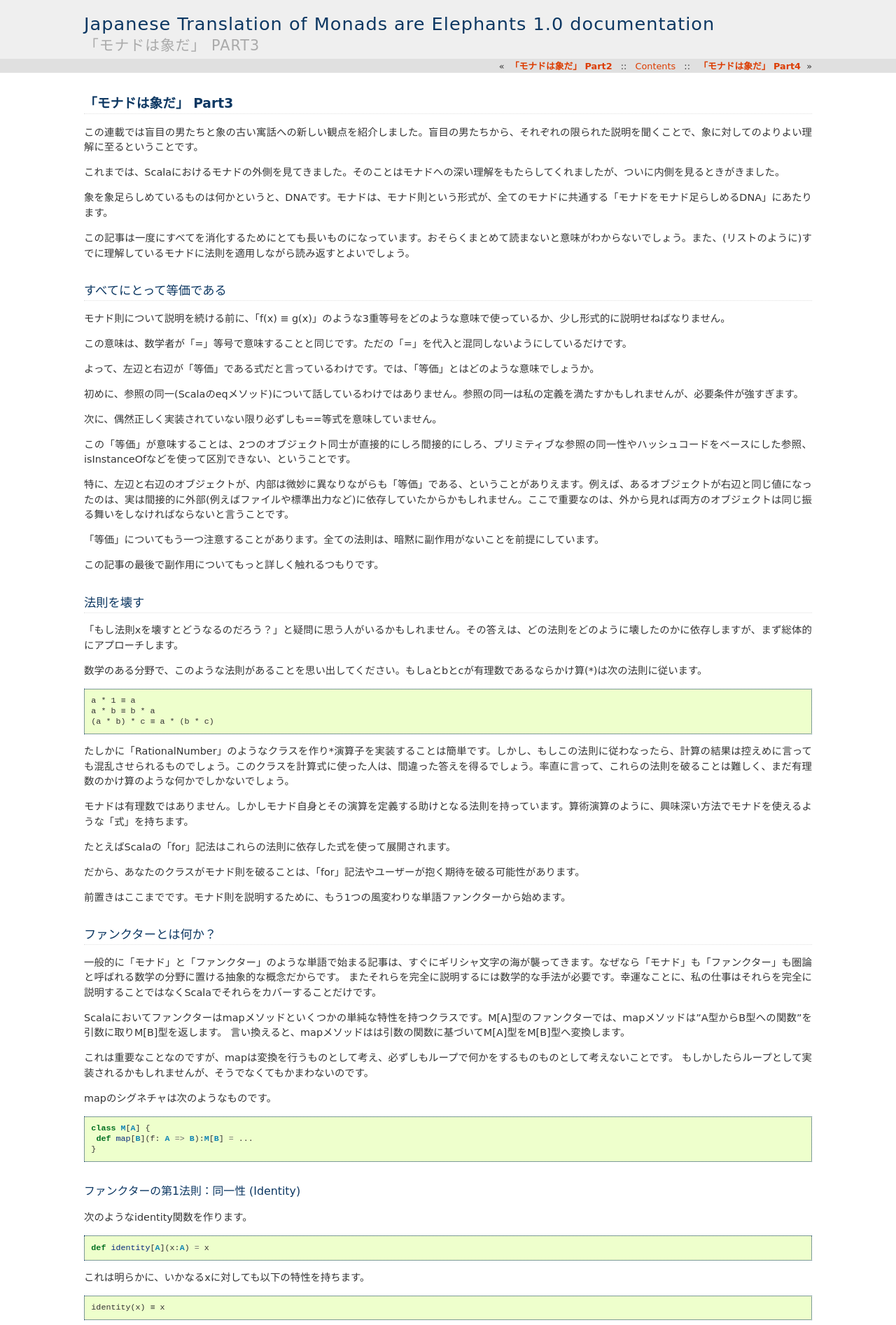
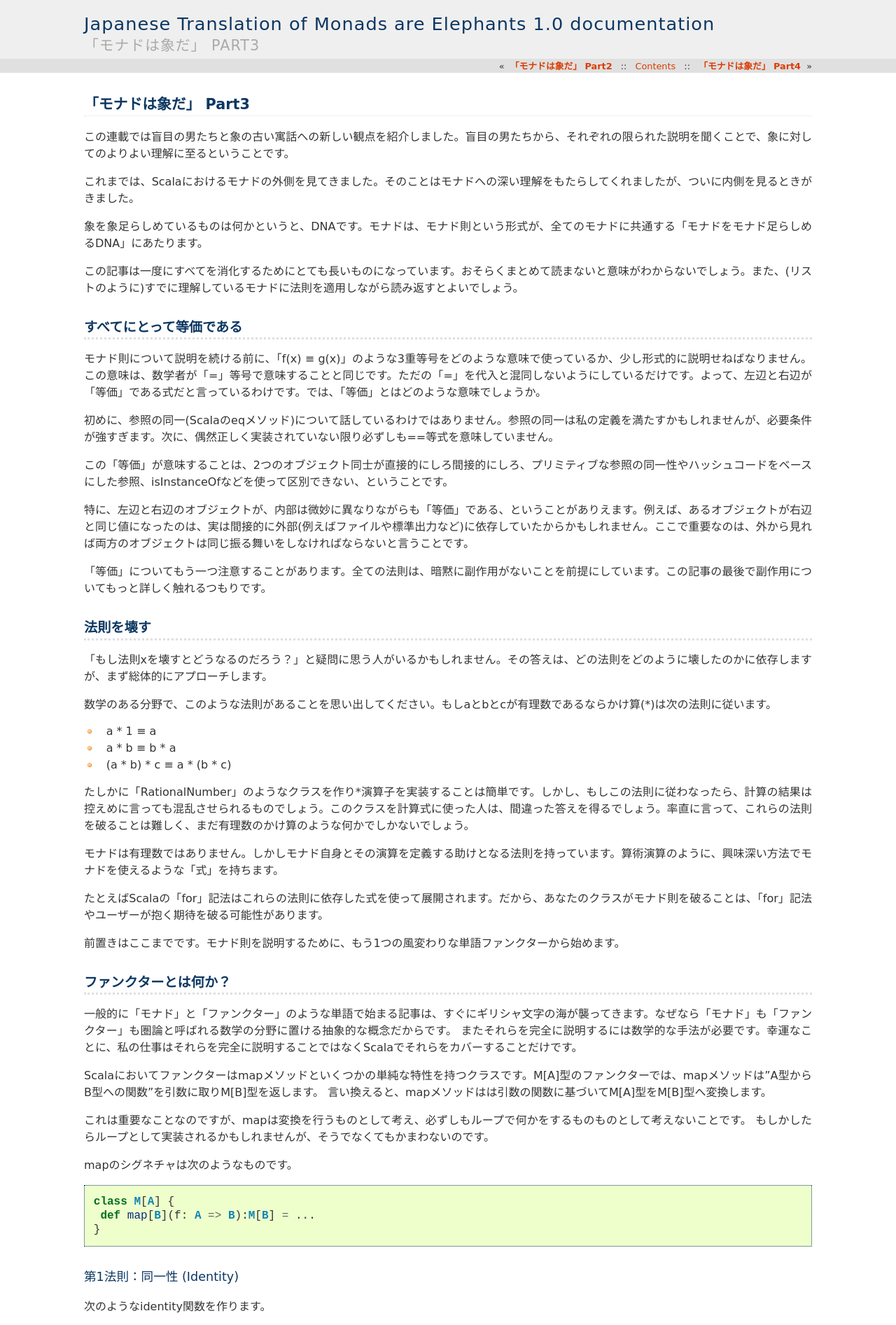
Before and after one commit to yuroyoro/Japanese_Translation_of_Monads_are_Elephants, a Sphinx documentation site: the page built from source/part3-ja.rst, in a window 1280 px wide. Shown: the top 1893 px of the page at 70% size. Built offline with Sphinx 7.4.7, drawn with Linux system fonts in a browser that asks for light colours; some of the changed text lies outside the part shown.

Commit message:
見た目を整えた

```diff
--- /dev/null
+++ b/source/_static/haiku_custom.css
@@ -0,0 +1,23 @@
+@import url("haiku.css");
+
+div.content {
+  font-size:1em;
+}
+
+h2 {
+  font-weight:bold;
+  border-bottom: medium dotted #E0E0E0;
+}
+
+div.highlight ,div.highlight pre, div.highlight-scala ,div.highlight-scala pre, div.highlight-python , div.highlight-python pre {
+  font-family:"ＭＳ Ｐゴシック","Mona","mona-gothic-jisx0208.1990-0", monospace;
+  font-size:16px;
+}
+
+div.custom em{
+    color:red;
+}
+
+div.custom strong{
+    color:green;
+}
--- a/source/conf.py
+++ b/source/conf.py
@@ -93,6 +93,8 @@
 # The theme to use for HTML and HTML Help pages.  See the documentation for
 # a list of builtin themes.
 html_theme = 'haiku'
+html_style = 'haiku_custom.css'
+# html_theme = 'agogo'
 
 # Theme options are theme-specific and customize the look and feel of a theme
 # further.  For a list of options available for each theme, see the
--- a/source/index.rst
+++ b/source/index.rst
@@ -21,7 +21,8 @@
 いくつかの訳文は、以下の翻訳を参考にさせてもらいました。
 
   「モナドは象だ」の翻訳まとめ - Fight the Future じゅくのblog
-  http://d.hatena.ne.jp/jyukutyo/20081111/1226392144
+
+    http://d.hatena.ne.jp/jyukutyo/20081111/1226392144
 
 
 Contents:
--- a/source/part3-ja.rst
+++ b/source/part3-ja.rst
@@ -16,17 +16,11 @@
 すべてにとって等価である
 ------------------------------------------------------------------------
 
-モナド則について説明を続ける前に、「f(x) ≡ g(x)」のような3重等号をどのような意味で使っているか、少し形式的に説明せねばなりません。
-
-この意味は、数学者が「=」等号で意味することと同じです。ただの「=」を代入と混同しないようにしているだけです。
-
-
+モナド則について説明を続ける前に、「f(x) ≡ g(x)」のような3重等号をどのような意味で使っているか、少し形式的に説明せねばなりません。 この意味は、数学者が「=」等号で意味することと同じです。ただの「=」を代入と混同しないようにしているだけです。
 よって、左辺と右辺が「等価」である式だと言っているわけです。では、「等価」とはどのような意味でしょうか。
 
 初めに、参照の同一(Scalaのeqメソッド)について話しているわけではありません。参照の同一は私の定義を満たすかもしれませんが、必要条件が強すぎます。
-
 次に、偶然正しく実装されていない限り必ずしも==等式を意味していません。
-
 
 この「等価」が意味することは、2つのオブジェクト同士が直接的にしろ間接的にしろ、プリミティブな参照の同一性やハッシュコードをベースにした参照、isInstanceOfなどを使って区別できない、ということです。
 
@@ -35,7 +29,6 @@
 
 
 「等価」についてもう一つ注意することがあります。全ての法則は、暗黙に副作用がないことを前提にしています。
-
 この記事の最後で副作用についてもっと詳しく触れるつもりです。
 
 
@@ -48,11 +41,10 @@
 数学のある分野で、このような法則があることを思い出してください。
 もしaとbとcが有理数であるならかけ算(*)は次の法則に従います。
 
-::
 
-  a * 1 ≡ a
-  a * b ≡ b * a
-  (a * b) * c ≡ a * (b * c)
+- a * 1 ≡ a
+- a * b ≡ b * a
+- (a * b) * c ≡ a * (b * c)
 
 
 たしかに「RationalNumber」のようなクラスを作り*演算子を実装することは簡単です。
@@ -65,9 +57,7 @@
 算術演算のように、興味深い方法でモナドを使えるような「式」を持ちます。
 
 たとえばScalaの「for」記法はこれらの法則に依存した式を使って展開されます。
-
 だから、あなたのクラスがモナド則を破ることは、「for」記法やユーザーが抱く期待を破る可能性があります。
-
 
 前置きはここまでです。モナド則を説明するために、もう1つの風変わりな単語ファンクターから始めます。
 
@@ -93,7 +83,7 @@
   }
 
 
-ファンクターの第1法則：同一性 (Identity)
+第1法則：同一性 (Identity)
 _____________________________________________________________________
 
 
@@ -106,20 +96,18 @@
 
 これは明らかに、いかなるxに対しても以下の特性を持ちます。
 
-::
+.. code-block:: scala
 
     identity(x) ≡ x
 
 
 これ以上何もしませんが、それがポイントです。(どんな型であっても)その引数を何も変えずに返すだけです。
-
 ゆえにファンクターの第1法則はこうなります。あらゆるファンクターmにとって
 
-::
 
-  F1.  m map identity ≡ m           // or equivalently *
-  F1b. m map {x => identity(x)} ≡ m // or equivalently
-  F1c. m map {x => x} ≡ m
+-  F1.  m map identity ≡ m           // or equivalently *
+-  F1b. m map {x => identity(x)} ≡ m // or equivalently
+-  F1c. m map {x => x} ≡ m
 
 
 言い換えると、何もしないということは何も変えないということになります。すばらしい！
@@ -129,18 +117,16 @@
 もし法則に従わないファンクターを作成し、このあとに続くことが真にならないとします。
 なぜこれが混乱することなのか見てみましょう。mはリストを装っているとします。
 
-::
 
-  F1d. for (x <- m) yield x ≡ m
+-  F1d. for (x <- m) yield x ≡ m
 
 第2法則：コンポジション (Composition)
 _____________________________________________________________________
 
 2つ目のファンクター法則は、いくつかの「map」を一緒に組み合わせる方法を定義します。
 
-::
 
-  F2. m map g map f ≡ m map {x => f(g(x))}
+-  F2. m map g map f ≡ m map {x => f(g(x))}
 
 
 これは単に、gでmapした結果をさらにfでmapすると、「gとf」の合成関数でmapする結果と同じである、と言っているだけです。 このコンポジションの法則によって、プログラマは一度にすべてをmapするか、複数回のmapに分けるかを選択できるようになります。
@@ -157,9 +143,8 @@
 
 「for」記法では、この法則は次のような見づらいものになります。
 
-::
 
-  F2b. for (y <- (for (x <- m) yield g(x)) yield f(y) ≡ for (x <- m) yield f(g(x))
+-  F2b. for (y <- (for (x <- m) yield g(x)) yield f(y) ≡ for (x <- m) yield f(g(x))
 
 
 
@@ -196,18 +181,16 @@
 
 このシリーズの一番初めの前置きで、関連をこのように紹介しました。
 
-::
 
-  FM1. m map f ≡ m flatMap {x => unit(f(x))}
+-  FM1. m map f ≡ m flatMap {x => unit(f(x))}
 
 
 この法則は単独ではあまり意味を成しませんが、3つのコンセプト(unit/map/flatMap)の結びつきを作り出します。
 
 この法則は「for」記法を使うと、うまく表現できます。
 
-::
 
-  FM1a. for (x <- m) yield f(x) ≡ for (x <- m; y <- unit(f(x))) yield y
+-  FM1a. for (x <- m) yield f(x) ≡ for (x <- m; y <- unit(f(x))) yield y
 
 
 flattenふたたび
@@ -216,34 +199,30 @@
 
 一番最初の記事では、 「flatten」または「join」はモナドM[M[A]]型をM[A]型に変換するようなものと書きましたが、実は正確な記述ではありません。そのときは、flatMapはmapした結果をfalttenするもの言いました。
 
-::
 
-  FL1. m flatMap f ≡ flatten(m map f)
+-  FL1. m flatMap f ≡ flatten(m map f)
 
 
 これにより、非常に単純なflattenの定義を導きだすことができます。
 
-::
 
-  flatten(m map identity) ≡ m flatMap identity // fにidentityを代入
-  FL1a. flatten(m) ≡ m flatMap identity        // by F1
+-  flatten(m map identity) ≡ m flatMap identity // fにidentityを代入
+-  FL1a. flatten(m) ≡ m flatMap identity        // by F1
 
-So flattening m is the same as flatMapping m with the identity function. I won't use the flatten laws in this article as flatten isn't required by Scala but it's a nice concept to keep in your back pocket when flatMap seems too abstract.
 
 ゆえに、mをflattenすることは、mをidentity関数でflatMapすることと同じです。
 Scalaではflattenは必須でないので、この記事ではflattenの法則を使いたくありませんが、flatMapが抽象的に見える場合にそなえて覚えておくとよい概念です。
 
 
 第1のモナド則：同一性(Identity)
-------------------------------------------------------------------------
+_____________________________________________________________________
 
 
 モナド則の最初の、そしてもっとも単純な法則は、モナドの同一性の法則です。
 
-::
 
-  M1.  m flatMap unit ≡ m            // or equivalently
-  M1a. m flatMap {x => unit(x)} ≡ m
+-  M1.  m flatMap unit ≡ m            // or equivalently
+-  M1a. m flatMap {x => unit(x)} ≡ m
 
 
 (0番目の)結合法則が3つの概念をつなげているのに対して、この法則はそのうち2つの関係に焦点を合わせています。 この法則を読み解く1つの方法は、ある意味ではflatMapはunitが行ったことを元に戻しているだけと考えることです。もう1度思い出してほしいのですが、左辺の結果となるオブジェクトは、「m」として同じように振る舞うような、内部的に少し異なるオブジェクトかもしれないのです。
@@ -251,30 +230,26 @@
 
 そして、この法則と結合法則を使ってファンクターの同一法則を導出することができます。
 
-::
 
-  1. m flatMap {x => unit(x)} ≡ m            // M1a
-  2. m flatMap {x => unit(identity(x))}≡ m   // identity
-  3. F1b. m map {x => identity(x)} ≡ m       // by FM1
+1. m flatMap {x => unit(x)} ≡ m            // M1a
+2. m flatMap {x => unit(identity(x))}≡ m   // identity
+3. F1b. m map {x => identity(x)} ≡ m       // by FM1
 
 
 
 同じ導出は逆からでも有効です。「for」表記法で表せば、モナドの同一法則はとても明白です。
 
-::
 
-  M1c. for (x <- m; y <- unit(x)) yield y ≡ m
+-  M1c. for (x <- m; y <- unit(x)) yield y ≡ m
 
 
 第2のモナド則：Unit
-------------------------------------------------------------------------
+_____________________________________________________________________
 
 モナドの同一性に対するある種の逆法則もあります。
 
-::
-
-  M2.  unit(x) flatMap f ≡ f(x) // or equivalently
-  M2a. unit(x) flatMap {y => f(y)} ≡ f(x)
+-  M2.  unit(x) flatMap f ≡ f(x) // or equivalently
+-  M2a. unit(x) flatMap {y => f(y)} ≡ f(x)
 
 
 この法則は基本的に次のようなことを言っています。f(x)を算出できるようにするために、unit(x)は何らかの手段でxを保存しておく必要がある、ということです。これは、ハッキリ言ってモナドはある意味コンテナ型であるといっています（ただし、これはモナドがコレクションであるという意味ではありません!)。
@@ -282,38 +257,33 @@
 
 「for」記法では、unit法則はこうなります。
 
-::
 
-  M2b. for (y <- unit(x); result <- f(y)) yield result ≡ f(x)
+-  M2b. for (y <- unit(x); result <- f(y)) yield result ≡ f(x)
 
 
 この法則は、unitがmapとどのように関連するかを暗示しています。
 
-::
 
-  1. unit(x) map f ≡ unit(x) map f                     // no, really, it does!
-  2. unit(x) map f ≡ unit(x) flatMap {y => unit(f(y))} // by FM1
-  3. M2c. unit(x) map f ≡ unit(f(x))                   // by M2a
+1. unit(x) map f ≡ unit(x) map f                     // no, really, it does!
+2. unit(x) map f ≡ unit(x) flatMap {y => unit(f(y))} // by FM1
+3. M2c. unit(x) map f ≡ unit(f(x))                   // by M2a
 
 
 言い換えると、もし単一引数xでモナドのインスタンスを生成して、fでmapすると、xにfを適用した結果からモナドを生成したときと同じ結果を得るべきです。
 
 for表記法では、
 
-::
-
-  M2d. for (y <- unit(x)) yield f(y) ≡ unit(f(x))
+-  M2d. for (y <- unit(x)) yield f(y) ≡ unit(f(x))
 
 第3のモナド則：コンポジション(Composition)
-------------------------------------------------------------------------
+_____________________________________________________________________
 
 
 一連のflatMapがどのように一緒に動作するかという規則が、モナドのコンポジション法則です。
 
-::
 
-  M3.  m flatMap g flatMap f ≡ m flatMap {x => g(x) flatMap f} // or equivalently
-  M3a. m flatMap {x => g(x)} flatMap {y => f(y)} ≡ m flatMap {x => g(x) flatMap {y => f(y) }}
+-  M3.  m flatMap g flatMap f ≡ m flatMap {x => g(x) flatMap f} // or equivalently
+-  M3a. m flatMap {x => g(x)} flatMap {y => f(y)} ≡ m flatMap {x => g(x) flatMap {y => f(y) }}
 
 
 これはモナド則の中で最も複雑であり、理解するには時間がかかります。
@@ -395,9 +358,8 @@
 
 第一のゼロの同一性の法則を逆転させると、次のように見えます。
 
-::
 
-  MZ2. m flatMap {x => mzero} ≡ mzero
+-  MZ2. m flatMap {x => mzero} ≡ mzero
 
 うーん、たしかに、全てをゼロに置き換えたものはゼロになる、と言っています。この法則は、ゼロに対する「flatten」がどのように働くかの直感をきちんと表現しただけです。
 
@@ -418,10 +380,8 @@
 加算(Plus)は以下2つの法則に従います。その意味するところは、ゼロには何を加算(Plus)してもそのまま変わらない、ということです。
 
 
-::
-
-  MZ3. mzero plus m ≡ m
-  MZ4. m plus mzero ≡ m
+-  MZ3. mzero plus m ≡ m
+-  MZ4. m plus mzero ≡ m
 
 
 加算法則は、「m plus n」の双方がゼロである場合については何も述べていません。どのようになるかは、モナドによって全く異なります。典型的には、Plusが(リストのように)連結を意味するなら加算を意味します。さもなければ、(Optionのように)ゼロではない最初の値を返す「or」のような振る舞いをします。
```
Also changed, not shown: other parts of source/part3-ja.rst (+24 -42 lines), source/part2-ja.rst (+27 -23 lines), source/part4-ja.rst (+8 -15 lines).
